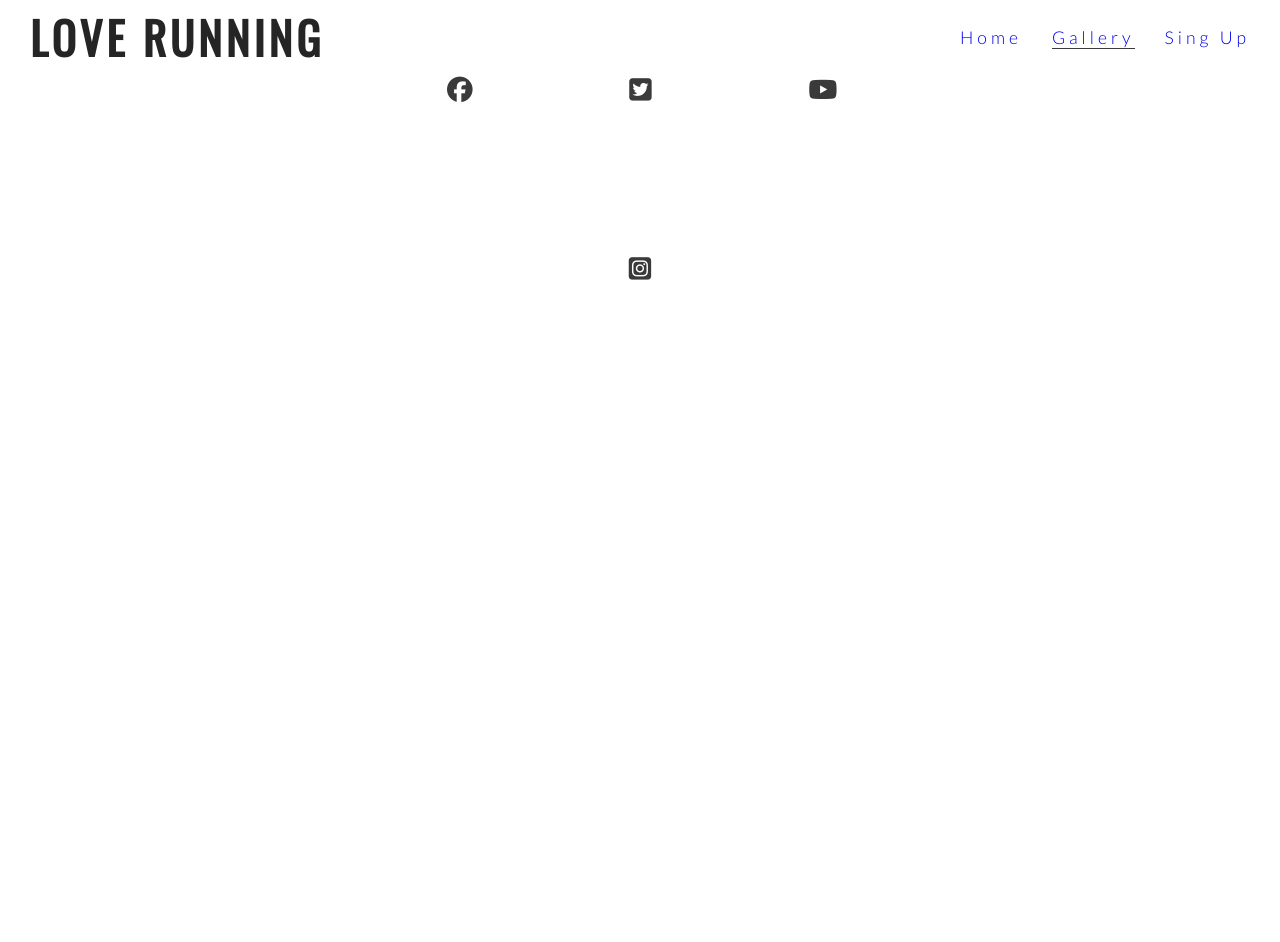
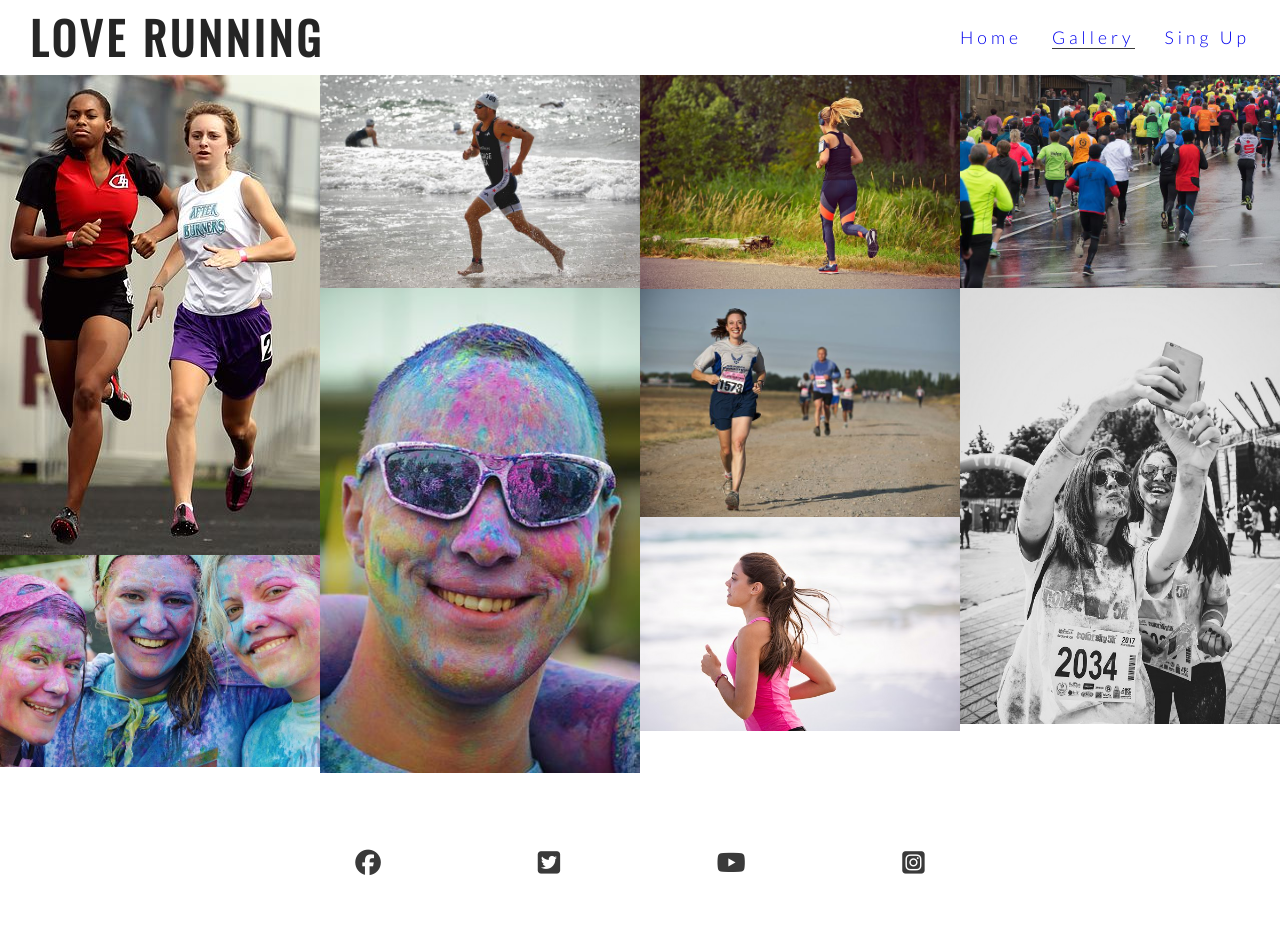
Before and after one commit to app-wizard/love-running, a plain HTML site: page gallery.html in a window 1280 px wide. Before the commit the page ends 800 px from the top, so only its background shows below. Drawn offline with nearby package versions, Linux system fonts and the light colour scheme.

Commit message:
add gallery images and styles for them

```diff
--- a/assets/css/style.css
+++ b/assets/css/style.css
@@ -231,3 +231,16 @@ footer {
     padding: 5%;
     color: #3a3a3a;
 }
+
+/* Gallery*/
+
+#photos {
+    clear: both;
+    line-height: 0;
+    column-count: 4;
+    column-gap: 0;
+}
+
+#photos>img {
+    width: 100%;
+}
--- a/gallery.html
+++ b/gallery.html
@@ -24,7 +24,19 @@
             </ul>
         </nav>
     </header>
+    <section id="photos">
+        <img src="assets/images/athletes.jpg" alt="Two athletes running together">
+        <img src="assets/images/girls.jpg" alt="Three girls at charity paint festival">
+        <img src="assets/images/runner3.jpg" alt="Solo male runner jogging on a beach">
+        <img src="assets/images/man.jpg" alt="Man at charity paint runnin festival">
+        <img src="assets/images/runner1.jpg" alt="Solo female runner jogging through phoenix">
+        <img src="assets/images/runner2.jpg" alt="Runners competing in marathon">
+        <img src="assets/images/runner4.jpg" alt="Solo male runner jogging on the beach">
+        <img src="assets/images/running_gang.jpg" alt="Lage groupe of runners taking part in a marathon on a rainy day">
+        <img src="assets/images/mud-run.jpg"
+            alt="Two women runners taking a muddy selfie after the Mud Runners Championship">
 
+    </section>
     <footer>
         <ul class="social-networks">
             <li><a href="https://www.facebook.com/" target="_blank" rel="noopener"
```
Also changed, not shown: assets/images/athletes.jpg (added), assets/images/girls.jpg (added), assets/images/man.jpg (added), assets/images/mud-run.jpg (added), assets/images/runner1.jpg (added), assets/images/runner2.jpg (added), assets/images/runner3.jpg (added), assets/images/runner4.jpg (added), assets/images/running_gang.jpg (added).
